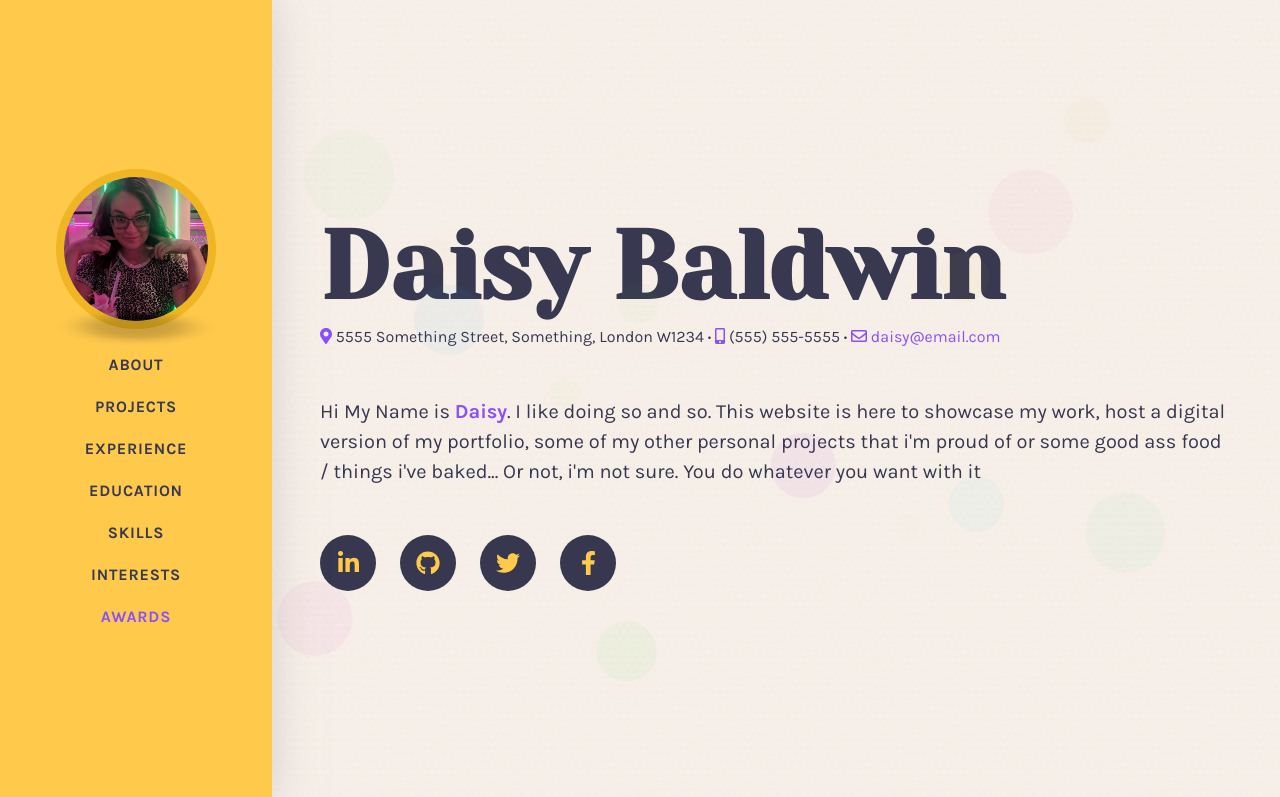
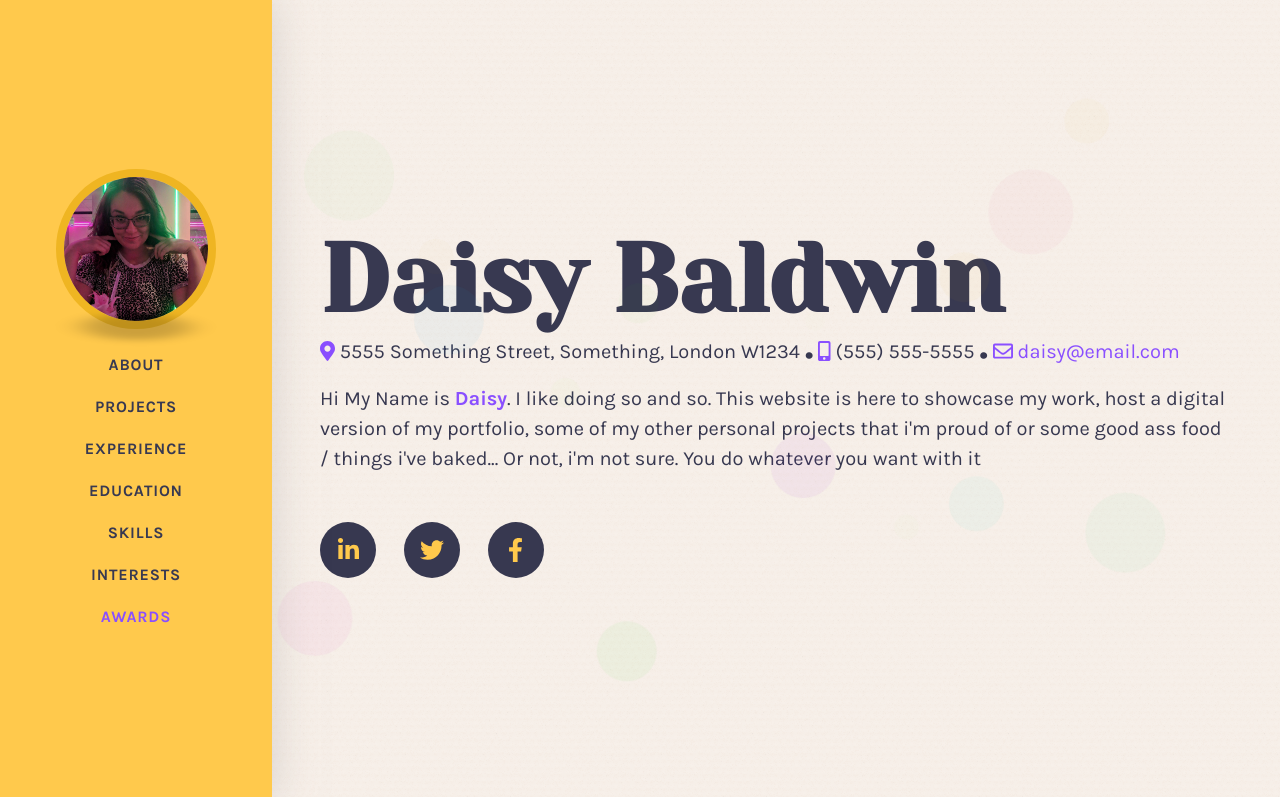
Before and after one commit to leo12534/daisy, a plain HTML site: page index.html in a window 1280 px wide. Shown: the top 797 px of the page. Drawn offline with nearby package versions, Linux system fonts and the light colour scheme.

Commit message:
More INfo Changes

```diff
--- a/css/animations.css
+++ b/css/animations.css
@@ -120,6 +120,8 @@
 	animation-duration: 1.5s;
 }
 
+
+
 /* Experience Section Styling */
 section.resume-section.copy-hide {
 	opacity: 0;
--- a/css/style.css
+++ b/css/style.css
@@ -20,6 +20,10 @@ body {
 	}
 	.text-xs-center {
 		text-align: center !important;
+	}
+
+	.d-xs-block {
+		display:block !important;
 	}
 }
 
@@ -140,8 +144,19 @@ body {
 	}
 }
 
+/* About Daisy Info Deets Styling */
+#about ul  {font-size:1.25rem;  }
+#about ul li {line-height: 1.75rem;}
+
+#about ul li:not(:first-child):before { content:"•"; display:inline; width:100%; height:100%; font-size:2rem; vertical-align: middle;}
+
+@media (max-width: 768px) {
+	#about ul  {margin-left:auto; margin-right:auto; font-weight:bold;}
+	#about ul li:not(:first-child):before { content:"";}
+}
+
 /* Social Icon Styling */
-.social-icons .social-icon {
+#about .social-icons .social-icon {
 	display: inline-flex;
 	align-items: center;
 	justify-content: center;
@@ -153,11 +168,15 @@ body {
 	font-size: 1.5rem;
 	margin-right: 1.5rem;
 }
-.social-icons .social-icon:last-child {
+#about .social-icons .social-icon:last-child {
 	margin-right: 0;
 }
-.social-icons .social-icon:hover {
+#about .social-icons .social-icon:hover {
 	background-color: #8a4fff;
+}
+
+@media (max-width: 768px) {
+	#about .social-icons  {margin-left:auto; margin-right:auto; font-weight:bold;}
 }
 
 .dev-icons {
--- a/index.html
+++ b/index.html
@@ -73,7 +73,7 @@
             <div class="resume-section-content">
                 <!--  -->
                 <div class="container-fluid p-0">
-                    <div class="row no-gutters d-flex align-items-center">
+                    <div class="row no-gutters d-flex align-items-center order-0">
                         <div class="col-md-3 col-lg-0 d-flex justify-content-xs-center">
                             <span class="d-block d-lg-none bouncy-shadow">
                                 <img class="img-fluid img-profile rounded-circle mx-auto mb-2 bouncy"
@@ -84,28 +84,54 @@
                             <h1 class="mb-0 display-1 font-weight-bold text-xs-center">Daisy Baldwin</h1>
                         </div>
                     </div>
-                    <div class="row no-gutters d-flex align-items-center">
-                        <div class="subheading mb-5 text-xs-center">
-                            <span><i class="fas fa-map-marker-alt text-purple font-weight-bold"></i> 5555 Something
-                                Street, Something,
-                                London W1234</span> <span class="font-weight-bold">·</span>
-                            <span><i class="fas fa-mobile-alt text-purple font-weight-bold"></i> (555) 555-5555</span>
-                            <span class="font-weight-bold">·</span>
-                            <span><i class="far fa-envelope text-purple font-weight-bold"></i> <a
-                                    href="mailto:daisy@email.com">daisy@email.com</a></span>
-                        </div>
+                    <div class="row no-gutters d-flex align-items-center order-1">
+                        <ul class="list-unstyled text-xs-center ">
+                            <li class="d-inline d-xs-block">
+                                <span class="">
+                                    <i class="fas fa-map-marker-alt text-purple font-weight-bold"></i> 5555 Something
+                                    Street, Something,
+                                    London W1234
+
+                                </span>
+                            </li>
+                            <li class="d-inline d-xs-block">
+                                <span class="">
+                                    <i class="fas fa-mobile-alt text-purple font-weight-bold"></i> (555)
+                                    555-5555
+                                </span>
+                            </li>
+                            <li class="d-inline d-xs-block">
+                                <span class="">
+                                    <i class="far fa-envelope text-purple font-weight-bold"></i>
+                                    <a href="mailto:daisy@email.com">daisy@email.com</a>
+                                </span>
+                            </li>
+                        </ul>
+
+
+
+                    </div>
+                    <div class="row no-gutters d-flex align-items-center order-sm-3 order-2">
+
                         <p class="lead mb-5">Hi My Name is <span class="text-purple font-weight-bold">Daisy</span>. I
                             like doing so and so. This website is here to showcase my work, host a digital version of my
                             portfolio, some of my other personal projects that i'm proud of or some good ass food /
                             things i've baked... Or not, i'm not sure. You do whatever you want with it</p>
                     </div>
+
+                    <div class="row no-gutters d-flex align-items-center order-sm-2 order-3">
+                        <div class="social-icons">
+                            <a class="social-icon" href="#"><i class="fab fa-linkedin-in"></i></a>
+                            <a class="social-icon" href="#"><i class="fab fa-twitter"></i></a>
+                            <a class="social-icon" href="#"><i class="fab fa-facebook-f"></i></a>
+                        </div>
+                    </div>
                 </div>
-                <div class="social-icons d-flex justify-content-xs-center">
+                <!-- <div class="social-icons d-flex justify-content-xs-center">
                     <a class="social-icon" href="#"><i class="fab fa-linkedin-in"></i></a>
-                    <a class="social-icon" href="#"><i class="fab fa-github"></i></a>
                     <a class="social-icon" href="#"><i class="fab fa-twitter"></i></a>
                     <a class="social-icon" href="#"><i class="fab fa-facebook-f"></i></a>
-                </div>
+                </div> -->
             </div>
         </section>
         <hr class="m-0" />
@@ -120,7 +146,6 @@
                                         alt="">
                                 </figure>
                             </div>
-
                             </a>
                         </div>
                         <div class="col-xl-6 col-md-6 order-1 order-lg-0 projects__content-copy">
@@ -134,7 +159,6 @@
                         </div>
                     </div>
                 </div>
-
                 <!-- Second Piece Of WOrk -->
                 <div class="container-fluid p-md-3 p-4 mt-5 projects__container" style="background-color: #99b8ff;">
                     <div class="row p-md-3 p-xl-4 d-flex align-items-center ">
@@ -145,7 +169,6 @@
                                         alt="">
                                 </figure>
                             </div>
-
                             </a>
                         </div>
                         <div class="col-xl-6 col-md-6 order-0 order-lg-1 projects__content-copy">
@@ -159,8 +182,6 @@
                         </div>
                     </div>
                 </div>
-
-
                 <!-- Third Piece Of WOrk -->
                 <div class="container-fluid p-md-3 p-4 mt-5 projects__container" style="background-color: #E0D0A8;">
                     <div class="row p-md-3 p-xl-4 d-flex align-items-center ">
@@ -171,7 +192,6 @@
                                         alt="">
                                 </figure>
                             </div>
-
                             </a>
                         </div>
                         <div class="col-xl-6 col-md-6 order-1 order-lg-0 projects__content-copy">
@@ -185,8 +205,6 @@
                         </div>
                     </div>
                 </div>
-
-
             </div>
         </section>
         <hr class="m-0" />
@@ -376,6 +394,7 @@
     <script src="https://cdnjs.cloudflare.com/ajax/libs/jquery-easing/1.4.1/jquery.easing.min.js"></script>
     <!-- Core theme JS-->
     <script src="js/scripts.js"></script>
+
 </body>
 
 </html>
```
Also changed, not shown: js/scripts.js (line endings or trailing spaces).
